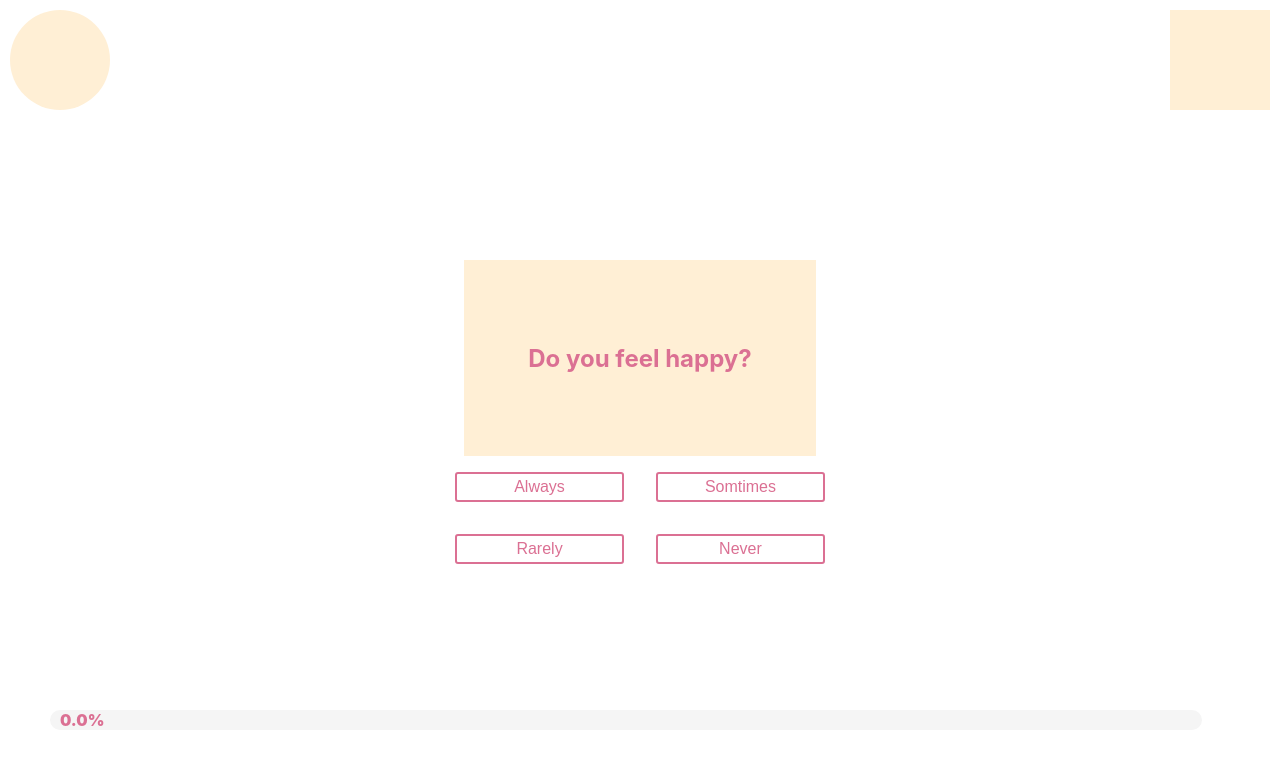
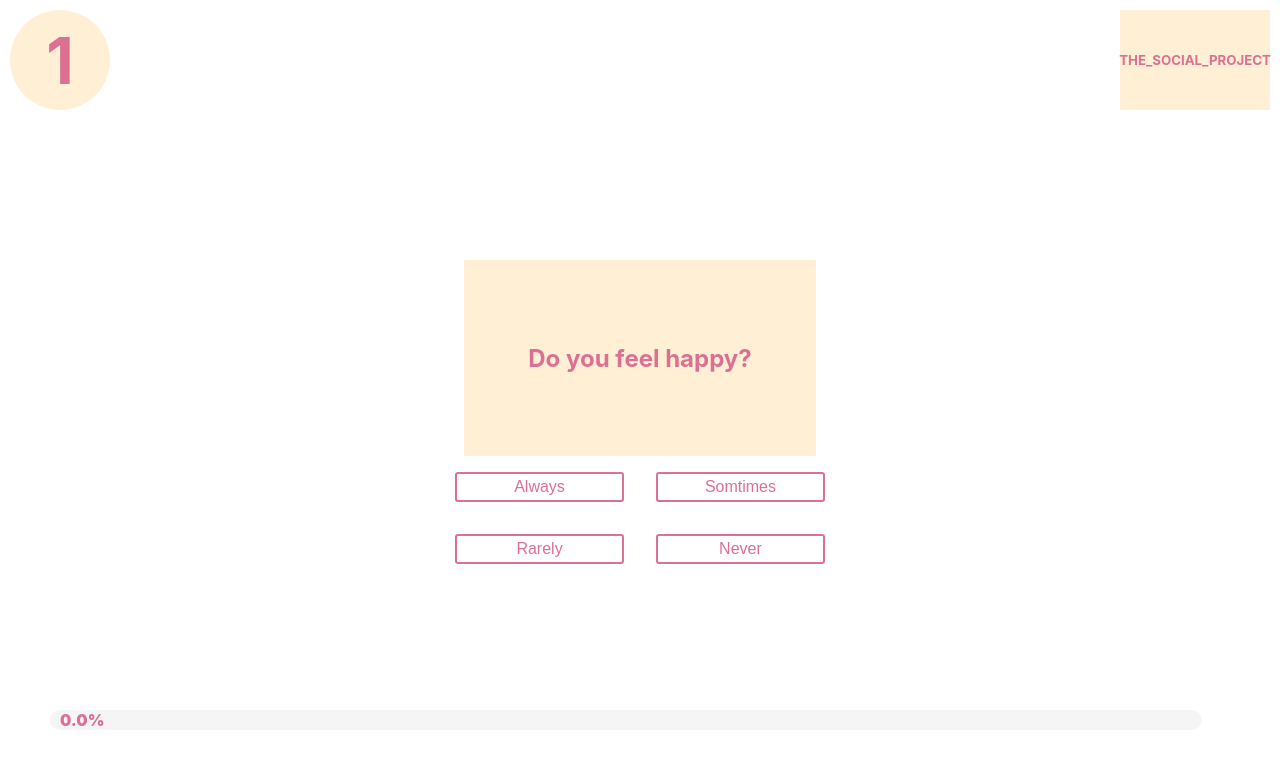
Before and after one commit to abhigupta-codedb/The_social_project, a React (Create React App) app: page /quiz in a window 1280 px wide. Shown: the top 764 px of the page. Built offline with nearby package versions, Linux system fonts and the light colour scheme.

Commit message:
feat: Adding logo and counter

```diff
--- a/src/Container/BoxContainer.jsx
+++ b/src/Container/BoxContainer.jsx
@@ -22,15 +22,28 @@ const Counter = styled.span`
   width: 100px;
   background-color: papayawhip;
   border-radius: 50%;
-  display: inline-block;
+  display: inline-flex;
   float: left;
+  justify-content: center;
+  align-items: center;
 `;
 const Logo = styled.span`
   height: 100px;
-  width: 100px;
+  width: 150px;
   background-color: papayawhip;
-  display: inline-block;
+  display: inline-flex;
   float: right;
+  justify-content: center;
+  align-items: center;
+`;
+
+const Text = styled.h5`
+  color: palevioletred;
+  text-align: center;
+`;
+
+const CounterText = styled(Text)`
+  font-size: 4em;
 `;
 const BoxContainer = () => {
   //TODO: will keep all question inside redux state
@@ -39,8 +52,12 @@ const BoxContainer = () => {
   return (
     <Page>
       <Header>
-        <Counter />
-        <Logo />
+        <Counter>
+          <CounterText>{next + 1}</CounterText>
+        </Counter>
+        <Logo>
+          <Text>THE_SOCIAL_PROJECT</Text>
+        </Logo>
       </Header>
       {next < quiz.length ? (
         <QuestionBox quiz={quiz[next]} setNext={setNext} />
```
Also changed, not shown: public/social_project.JPG (added).
